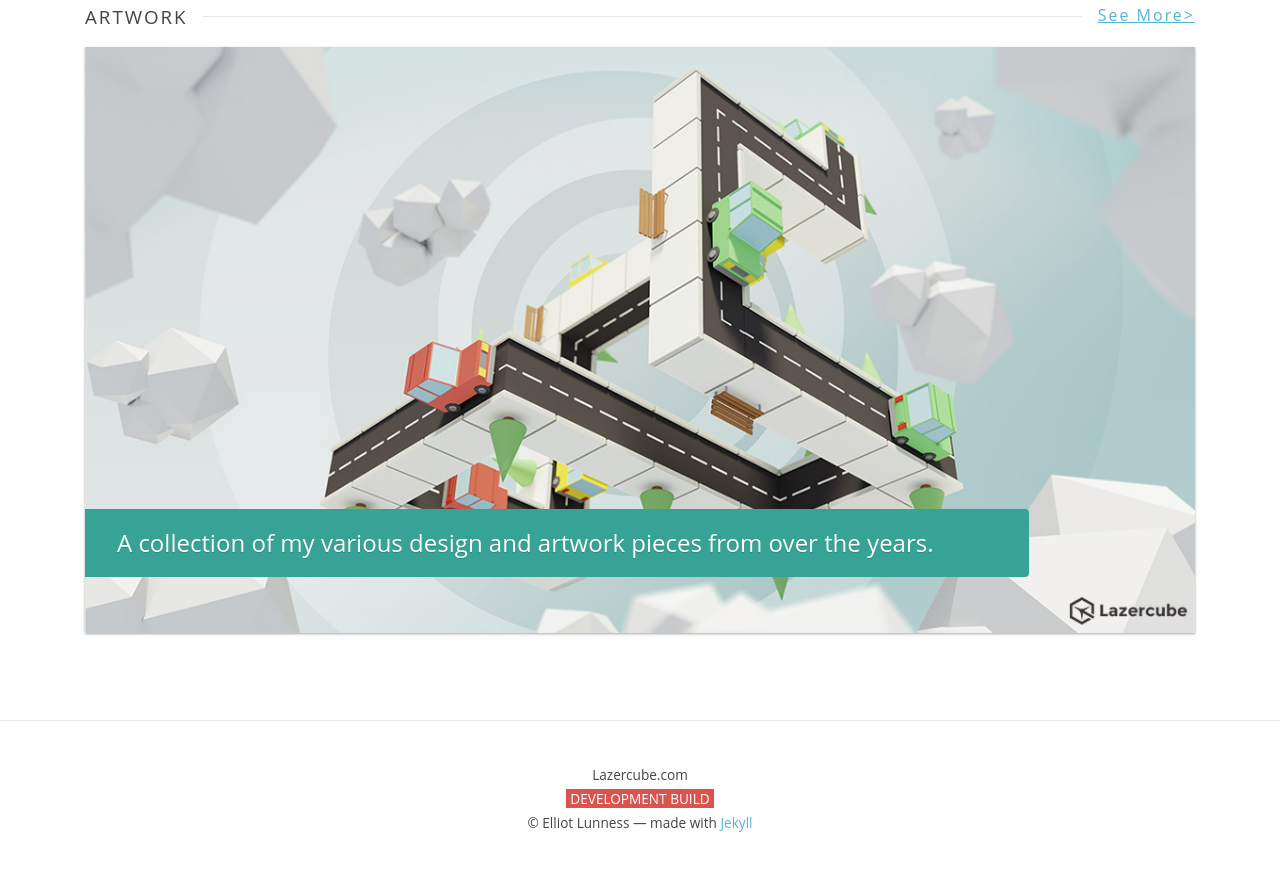
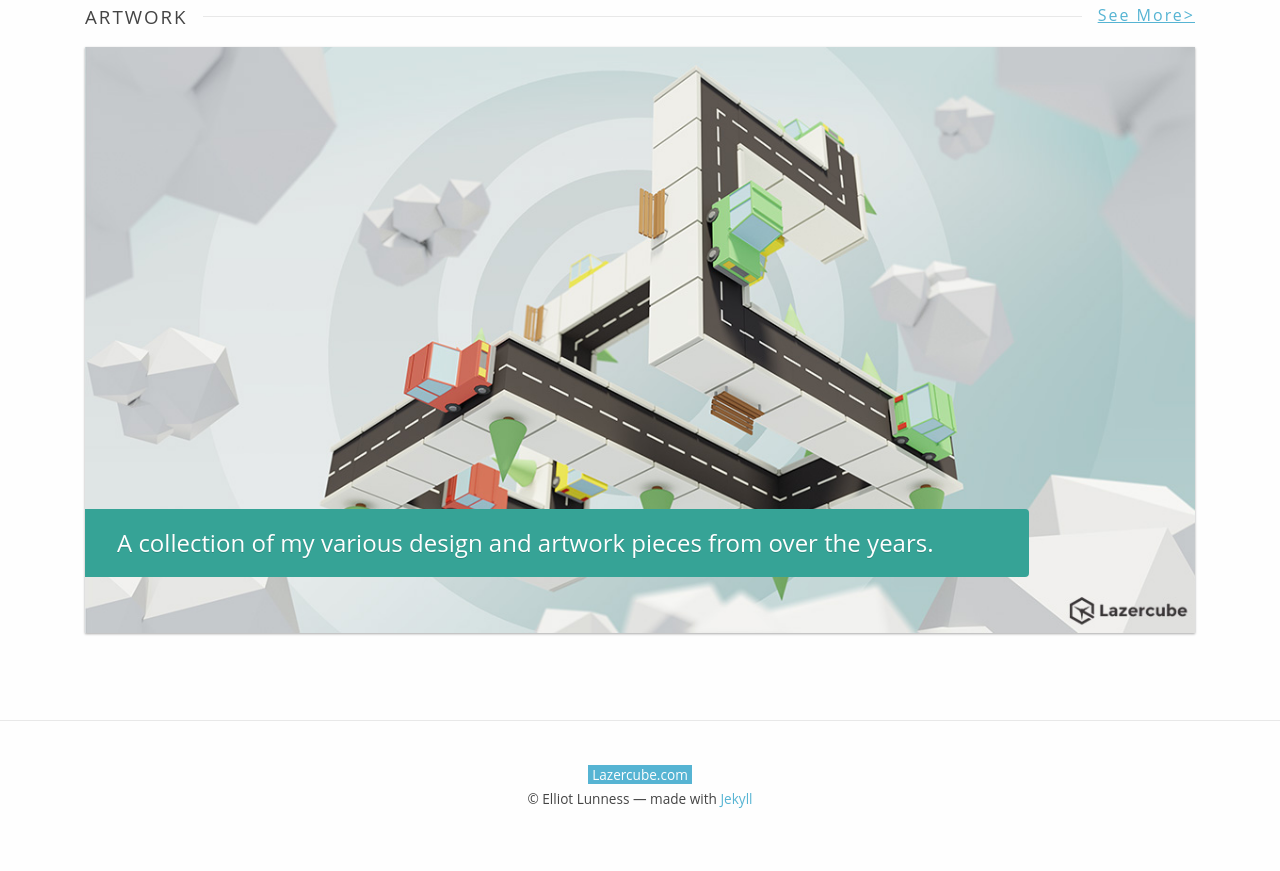
Before and after one commit to LazerCube/LazerCube.github.io, a Jekyll site: the page built from index.md, in a window 1280 px wide and 900 px high, scrolled down 1586 px. Shown: the top 871 px of the window. Built offline with Jekyll 4.4.1, drawn with Linux system fonts in a browser that asks for light colours; some web fonts are replaced.

Commit message:
Removed development text when running with production env

```diff
--- a/_includes/footer.html
+++ b/_includes/footer.html
@@ -3,8 +3,11 @@
   <div class="container">
     <div class="row">
       <div class="col-lg-12 footer-links">
-        <p class="center-text">Lazercube.com</p>
-        <p class="center-text"><span class="ored">DEVELOPMENT BUILD</span></p>
+        {% if jekyll.environment != "production" %}
+          <p class="center-text"><span class="ored">DEVELOPMENT BUILD</span></p>
+        {% else %}
+        <div class="center-text"><a href="/" rel="canonical"><span class="oblue">Lazercube.com</span></a></div>
+        {% endif %}
         <p class="center-text">
           © Elliot Lunness — made with
           <a href="https://jekyllrb.com/" rel="nofollow noreferrer noopener" target="_blank">Jekyll</a>
```
